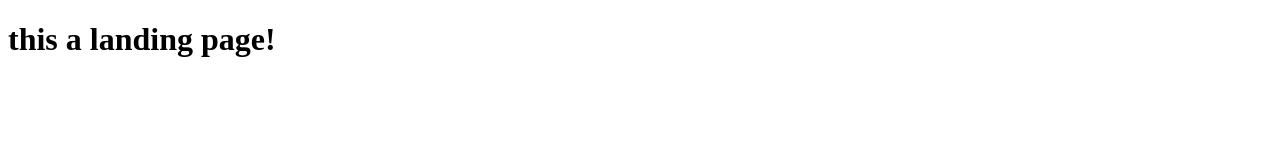
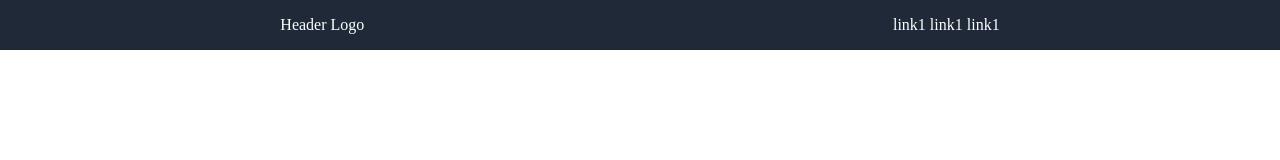
Before and after one commit to rishawraj/odin_project_landing_page, a plain HTML site: page index.html in a window 1280 px wide. Drawn offline with Linux system fonts and the light colour scheme.

Commit message:
barebone navbar

```diff
--- a/index.html
+++ b/index.html
@@ -5,8 +5,18 @@
     <meta http-equiv="X-UA-Compatible" content="IE=edge" />
     <meta name="viewport" content="width=device-width, initial-scale=1.0" />
     <title>Document</title>
+    <link rel="stylesheet" href="style.css" />
   </head>
   <body>
-    <h1>this a landing page!</h1>
+    <!-- navbar start -->
+    <div class="navbar">
+      <div class="logo">Header Logo</div>
+      <div class="navbar-links">
+        <a href="#">link1</a>
+        <a href="#">link1</a>
+        <a href="#">link1</a>
+      </div>
+    </div>
+    <!-- navbar end -->
   </body>
 </html>
--- /dev/null
+++ b/style.css
@@ -0,0 +1,23 @@
+/* global settings */
+* {
+  margin: 0;
+  padding: 0;
+  box-sizing: border-box;
+}
+/* *** */
+
+/* global variables */
+
+.navbar {
+  display: flex;
+  justify-content: space-around;
+  background-color: #1f2937;
+  padding: 1rem;
+}
+.logo {
+  color: white;
+}
+.navbar-links a {
+  color: white;
+  text-decoration: none;
+}
```
